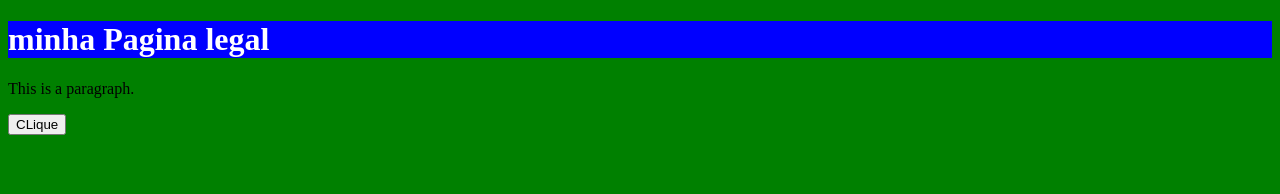
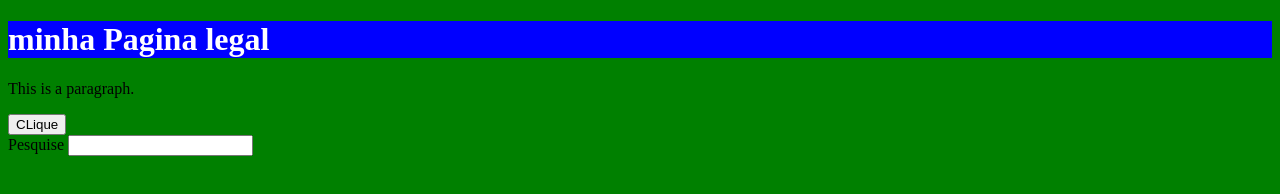
Before and after one commit to WillianDeCastro/TestePrimo, a plain HTML site: page index.html in a window 1280 px wide. Drawn offline with Linux system fonts and the light colour scheme.

Commit message:
inclui a caixa de pesquisa

```diff
--- a/index.html
+++ b/index.html
@@ -23,6 +23,9 @@ body{
 <p>This is a paragraph.</p>
 
 <button onClick="alert('hello world')" >CLique </button>
+<br>
+<label>Pesquise</label>
+<input type="text" />
 
 </body>
 </html>
```
